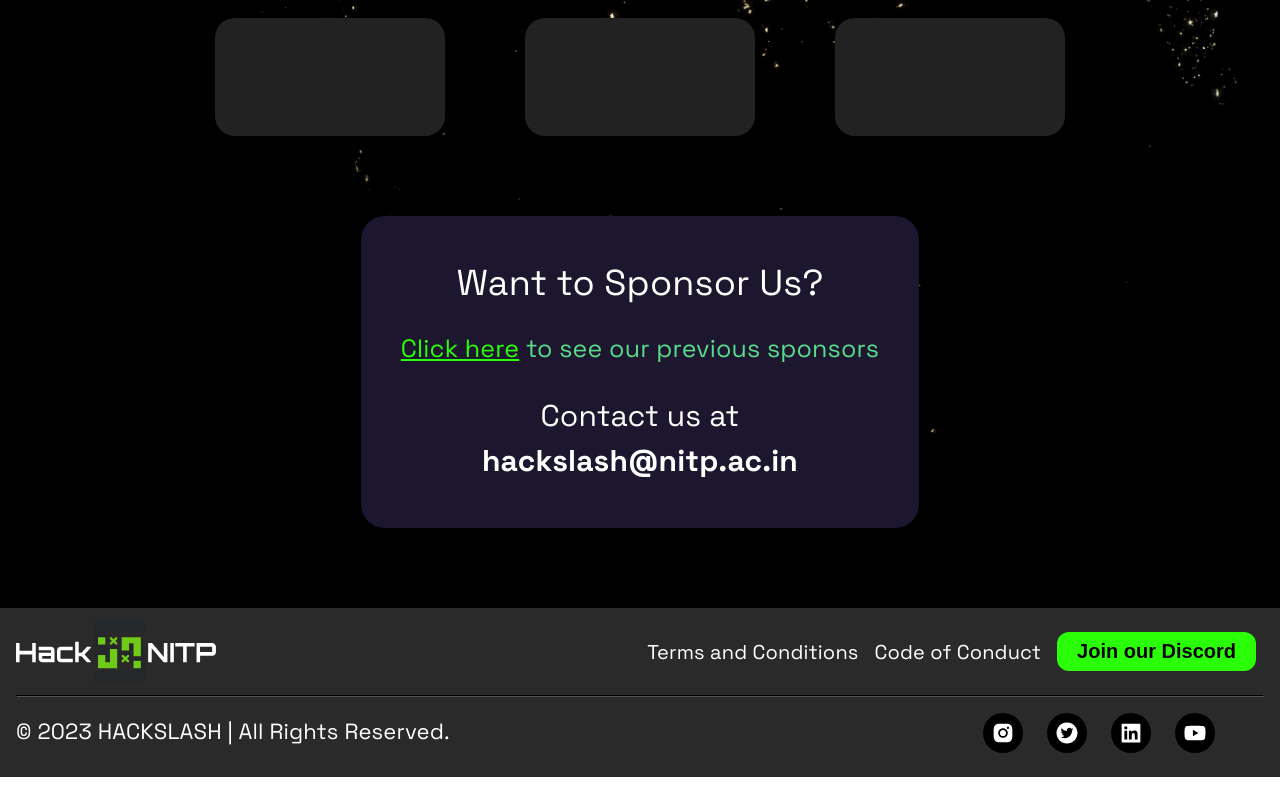
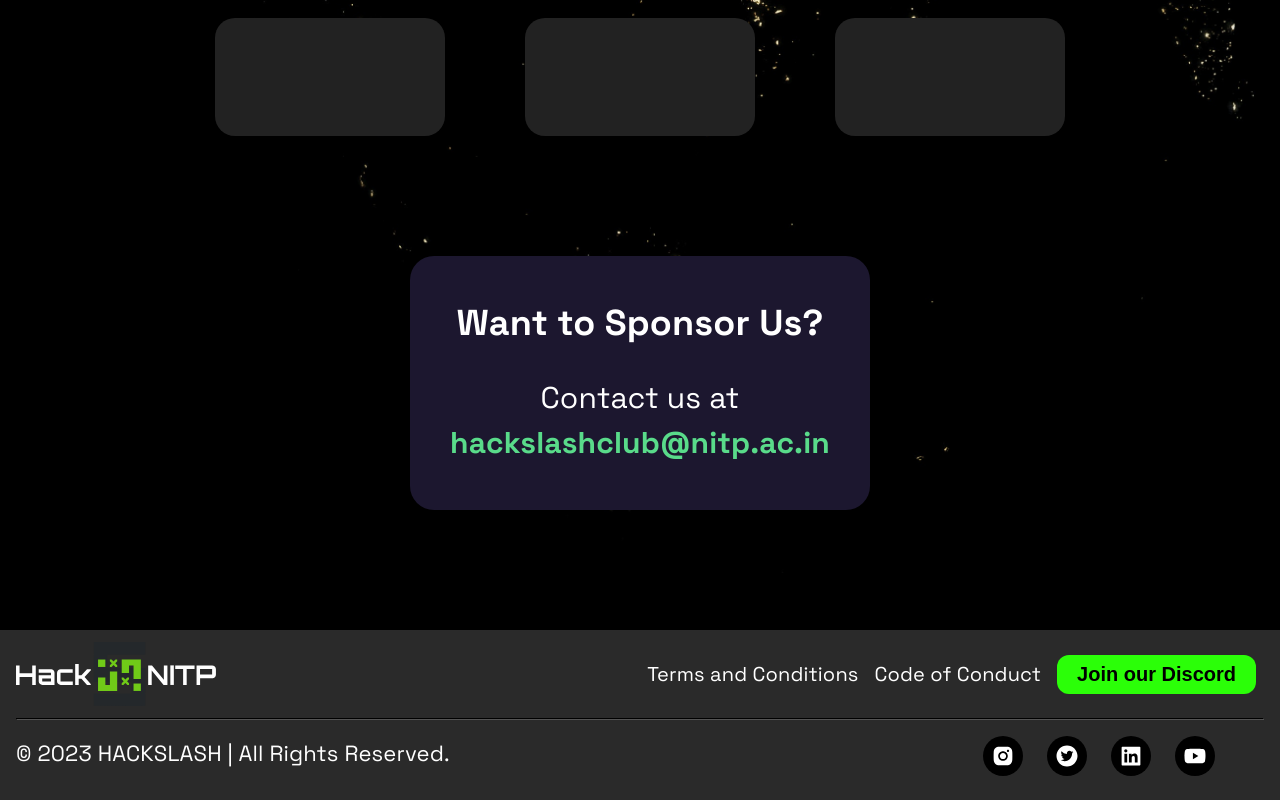
Before and after one commit to HackSlashNITP/hacknitp5.0, a Next.js app: page /sponsors in a window 1280 px wide. Shown: the part 867-1667 px from the top of the page. Before the commit the page ends 1644 px from the top, so only its background shows below. Built offline with nearby package versions, Linux system fonts and the light colour scheme.

Commit message:
add contact us info in prev-sponsors

```diff
--- a/components/box2.js
+++ b/components/box2.js
@@ -34,15 +34,15 @@ const Box2 = () => {
 
   return (
     <div
-      className="rounded-3xl bg-[#1C172F] flex flex-col p-10 gap-y-5 box-border items-center justify-center [&.animate]:animate-[2s_ease_0s_1_normal_forwards_slide-in-left] opacity-[0] text-center text-white font-space-grotesk"
+      className="rounded-3xl my-10 bg-[#1C172F] flex flex-col p-10 gap-y-5 box-border items-center justify-center [&.animate]:animate-[2s_ease_0s_1_normal_forwards_slide-in-left] opacity-[0] text-center text-white font-space-grotesk"
       id="box4"
       data-animate-on-scroll
     >
-      <h4 className="text-4xl md:text-base sm:text-base font-light">Want to Sponsor Us?</h4>
-      <p className="text-[#59DB8A] text-lg md:text-sm sm:text-sm"><Link href={'/prevSponsors'}><span className=" text-[#2BFF08] underline cursor-pointer hover:[border:2px_solid_#2BFF08]">Click here</span></Link> to see our previous sponsors </p>
+      <h4 className="text-4xl md:text-base sm:text-base font-semibold">Want to Sponsor Us?</h4>
+      {/* <p className="text-[#59DB8A] text-lg md:text-sm sm:text-sm"><Link href={'/prevSponsors'}><span className=" text-[#2BFF08] underline cursor-pointer hover:[border:2px_solid_#2BFF08]">Click here</span></Link> to see our previous sponsors </p> */}
       <div className="text-xl md:text-base sm:text-base font-normal my-[5px]">
         <p>Contact us at</p>
-        <p className="font-semibold">hackslash@nitp.ac.in</p>
+        <p className="font-semibold text-[#59DB8A]">hackslashclub@nitp.ac.in</p>
       </div>
     </div>
   );
--- a/pages/prevSponsors.js
+++ b/pages/prevSponsors.js
@@ -1,6 +1,7 @@
 import React from "react";
 import Header from "../components/header";
 import Footer from "../components/footer";
+import Box2 from "../components/box2";
 import SponsorGrid from "../components/prev_sponsors/sponsorGrid";
 
 import titleSponsor from "../components/prev_sponsors/titleSponsor";
@@ -20,6 +21,7 @@ const PrevSponsors = () => {
           <SponsorGrid sponsors={subeventSponsor} title='Subevent Sponsor'/>
           <SponsorGrid sponsors={certificationsSponsor} title='Certificate Sponsor'/>
         </main>
+        <Box2 />
       </div>
       <Footer />
     </div>
```
